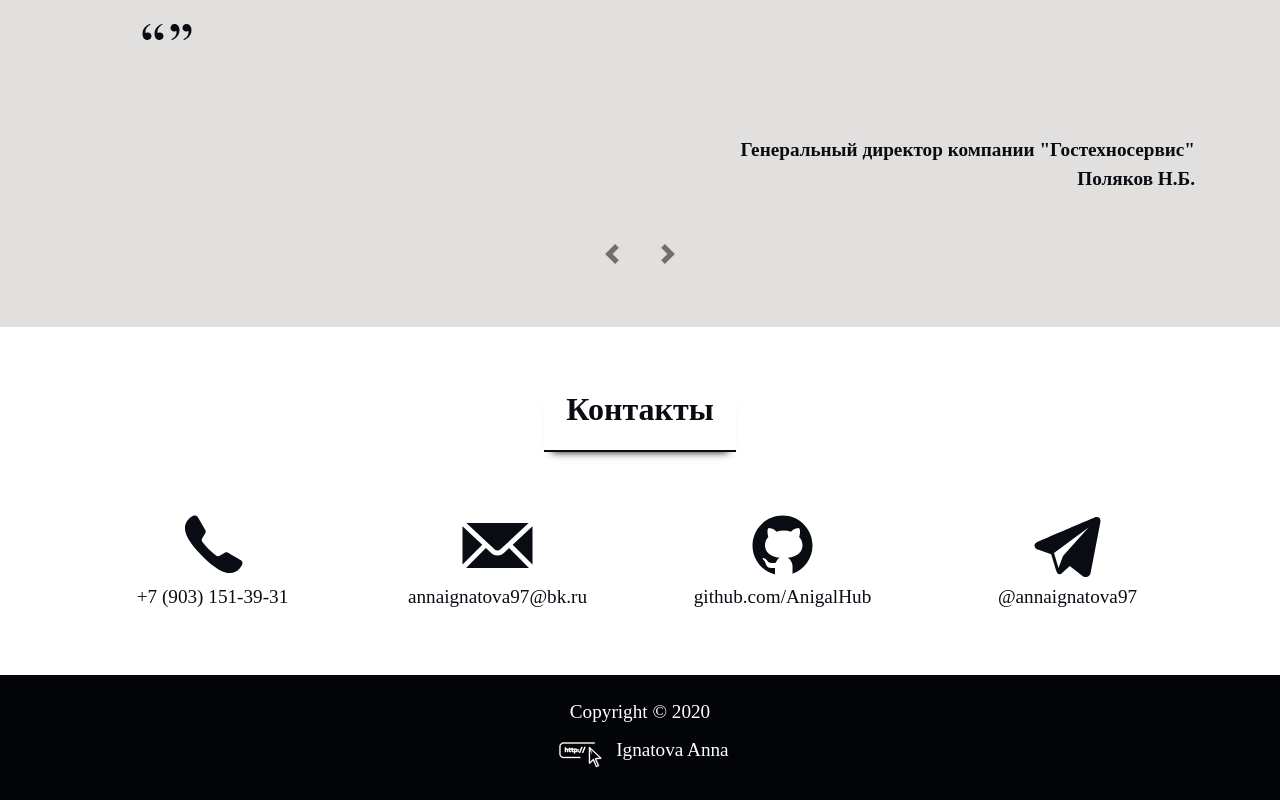
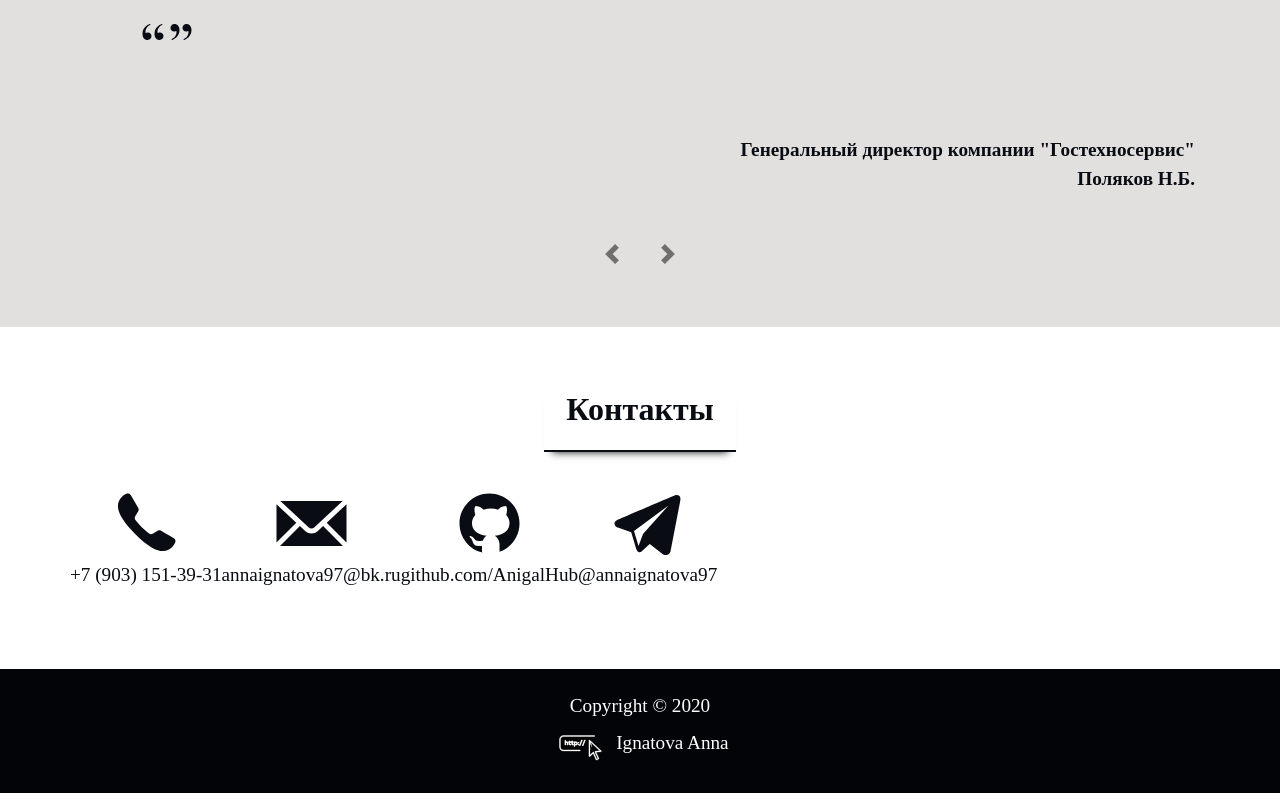
Before and after one commit to AnigalHub/Portfolio, a Nuxt app: page / in a window 1280 px wide. Shown: the part 3410-4210 px from the top of the page. Built offline with nearby package versions, Linux system fonts and the light colour scheme.

Commit message:
изменено отображение контактов (c row, col на flex-container)

```diff
--- a/components/contacts.vue
+++ b/components/contacts.vue
@@ -2,13 +2,13 @@
   <div id="Contacts">
     <b-container>
       <h2>Контакты</h2>
-      <b-row class="text">
-        <b-col v-for="information in ContactsRow" :key="information.text">
+      <b-row class="flex-container text">
+        <div v-for="information in ContactsRow" :key="information.text">
             <a :href="information.href" :target="information.target">
               <component :is="information.svg"/>
-              <div class="text">{{information.text}}</div>
+              <p class="text">{{information.text}}</p>
             </a>
-        </b-col>
+        </div>
       </b-row>
     </b-container>
   </div>
@@ -59,12 +59,15 @@
   .text{
     text-align: center;
   }
-  .row{
-    margin-top: 5% !important;
+  .flex-container {
+    display: flex;
+    flex-wrap: wrap;
+    margin-top: 3%;
+  }
+  .flex-container > div {
+    text-align: center;
   }
   svg{
-    width: 75px;
-    height: 75px;
     display: block;
     margin-left: auto;
     margin-right: auto;
```
